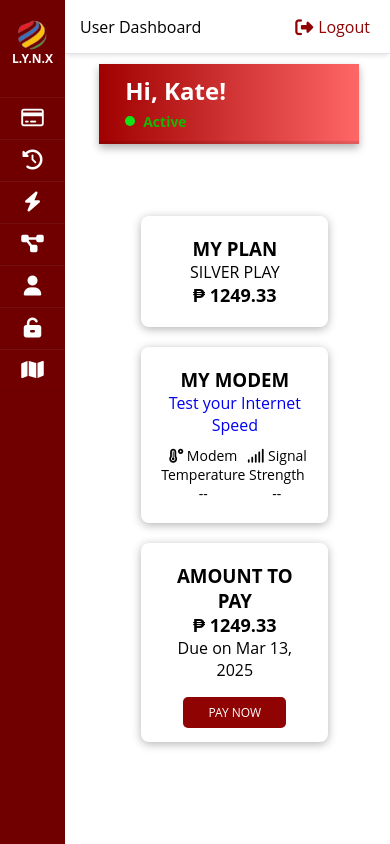
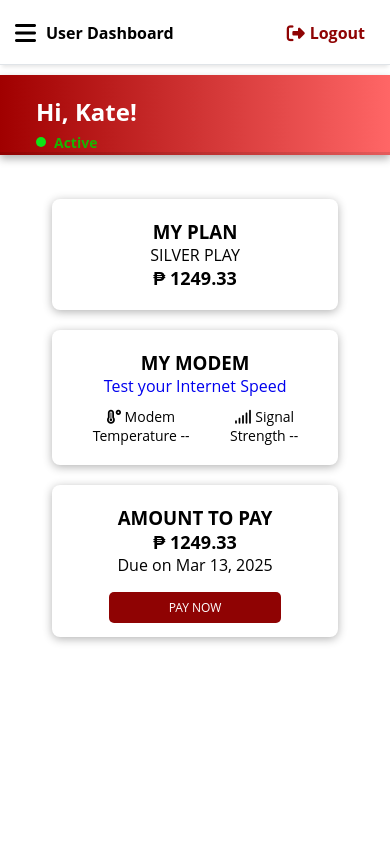
Before and after one commit to WesleyJoshuaPerez/Capstone, a PHP site: page /Github/user_dashboard.html in a window 390 px wide. Run offline with PHP 8.4, Linux system fonts and the light colour scheme; some libraries are stand-ins or nearby versions.

Commit message:
adding hamburger and revise css

```diff
--- a/frontend/styles/admin.css
+++ b/frontend/styles/admin.css
@@ -1,5 +1,5 @@
-@import url("https://fonts.googleapis.com/css?family=Josefin+Sans&display=swap");
-
+/* Importing Google font - Open Sans */
+@import url("https://fonts.googleapis.com/css2?family=Oswald:wght@300;400;500;700&display=swap");
 * {
   margin: 0;
   padding: 0;
--- a/frontend/styles/user_dashboard.css
+++ b/frontend/styles/user_dashboard.css
@@ -1,5 +1,5 @@
-@import url("https://fonts.googleapis.com/css?family=Josefin+Sans&display=swap");
-
+/* Importing Google font - Open Sans */
+@import url("https://fonts.googleapis.com/css2?family=Oswald:wght@300;400;500;700&display=swap");
 * {
   margin: 0;
   padding: 0;
@@ -17,9 +17,21 @@ body {
   display: flex;
   position: relative;
 }
+/* Hide the sidebar completely */
+.sidebar.collapsed {
+  width: 0;
+  overflow: hidden;
+  padding: 0;
+  transition: width 0.3s ease, padding 0.3s ease;
+}
 
+/* Adjust main content when sidebar is hidden */
+.main_content.expanded {
+  margin-left: 0;
+  width: 100%;
+}
 /* Sidebar Styles */
-.wrapper .sidebar {
+.sidebar {
   width: 240px;
   height: 100vh;
   background: #700000;
@@ -28,33 +40,33 @@ body {
   transition: all 0.3s ease;
 }
 
-.wrapper .sidebar h2 {
+.sidebar h2 {
   color: #fff;
   text-transform: uppercase;
   text-align: center;
   margin-bottom: 30px;
 }
 
-.wrapper .sidebar ul li {
+.sidebar ul li {
   padding: 15px;
   border-bottom: 1px solid rgba(0, 0, 0, 0.05);
   border-top: 1px solid rgba(255, 255, 255, 0.05);
 }
 
-.wrapper .sidebar ul li a {
+.sidebar ul li a {
   color: #fff;
   display: block;
 }
 
-.wrapper .sidebar ul li:hover {
+ul li:hover {
   background-color: #fff;
 }
 
-.wrapper .sidebar ul li:hover a {
+.sidebar ul li:hover a {
   color: #700000;
 }
 
-.wrapper .sidebar .social_media {
+.sidebar .social_media {
   position: absolute;
   bottom: 10px;
   left: 50%;
@@ -75,13 +87,14 @@ body {
 }
 
 /* Main Content */
-.wrapper .main_content {
+.main_content {
   width: calc(100% - 200px);
   margin-left: 200px;
   transition: margin-left 0.3s ease;
 }
 
-.wrapper .main_content .header {
+.main_content .header {
+  top: 0;
   padding: 20px;
   background: #fff;
   color: #000000;
@@ -90,6 +103,8 @@ body {
   border-top: 1px solid rgba(255, 255, 255, 0.05);
   box-shadow: 0 4px 4px -2px rgba(0, 0, 0, 0.1); /* Add shadow effect */
   margin-left: 2.5rem;
+  gap: 10px;
+  font-weight: bold;
 }
 
 .header {
@@ -235,7 +249,7 @@ body {
   width: 100%;
   max-width: 900px;
   position: relative;
-  top: 8rem;
+  top: 90px;
   left: auto;
   margin: 0 auto;
 }
@@ -623,145 +637,136 @@ select:focus {
   background-color: #a42b2b;
 }
 /* end of change pass div style */
+/* Hamburger Button */
+#hamburgerBtn {
+  background: none;
+  border: none;
+  font-size: 24px;
+  cursor: pointer;
+  display: none; /* Initially hidden for larger screens */
+}
+
+#hamburgerBtn:hover {
+  color: #700000;
+}
 
 /* Responsive Sidebar */
 @media screen and (max-width: 768px) {
-  .wrapper .sidebar {
+  .main_content .header {
+    margin-left: 0;
+  }
+  .sidebar {
     width: 60px;
+    min-height: 100vh;
     padding: 20px 0;
   }
-  .wrapper .sidebar h2 {
-    display: block;
-    font-size: 12px;
+  .sidebar h2 {
+    font-size: 14px;
   }
-  .wrapper .sidebar ul li {
-    text-align: center;
+
+  .sidebar ul li a {
+    font-size: 0;
+    height: 50px;
+    display: flex;
+    align-items: center;
+    justify-content: center;
   }
-  .wrapper .sidebar ul li a {
-    font-size: 0;
+  .sidebar ul li a i {
+    font-size: 20px;
   }
-  .wrapper .sidebar ul li a i {
-    font-size: 18px;
-  }
-  .wrapper .sidebar .social_media {
+  .sidebar .social_media {
     display: none;
   }
-  .wrapper .main_content {
+  .main_content {
     width: calc(100% - 60px);
-    margin-left: 60px;
+    margin-left: 65px;
   }
-  .header {
-    right: 40px;
+
+  /* Show Hamburger Button */
+  #hamburgerBtn {
+    display: none;
   }
 }
 
 /* For Mobile */
 @media screen and (max-width: 480px) {
-  .wrapper .sidebar {
+  .sidebar {
     width: 65px;
-    height: 100vh;
-    position: fixed;
-    left: 0;
-    top: 0;
+    height: auto;
     padding-top: 20px;
-    overflow: hidden;
   }
-  .wrapper .sidebar h2 {
+  .sidebar h2 {
     font-size: 12px;
   }
-  .wrapper .sidebar ul {
+  .sidebar ul {
     display: block;
   }
-  .wrapper .sidebar ul li {
+  .sidebar ul li {
     padding: 10px;
     text-align: center;
   }
-  .wrapper .sidebar ul li a {
+  .sidebar ul li a {
     font-size: 0;
   }
-  .wrapper .sidebar ul li a i {
+  .sidebar ul li a i {
     font-size: 20px;
   }
-  .wrapper .main_content {
-    width: calc(100% - 65px) !important;
-    margin-left: 65px !important;
-    max-width: 100%;
-  }
-  .header {
-    width: calc(100% - 65px) !important; /* Ensures it fits the screen */
-    margin-left: 1rem !important;
-    top: 0;
-    position: fixed !important;
-    z-index: 1000;
-    display: flex;
-    justify-content: space-between; /* Keeps items aligned */
-    align-items: center;
-  }
-  .logout-btn {
-    position: absolute !important;
-    right: 10px !important; /* Keeps it in place */
-    top: 10px !important;
-  }
+
   #homeSection {
     height: 80px !important;
-    width: 100% !important;
-    padding: 10px !important;
+    width: 100wh !important;
     position: relative;
-    right: 0.3rem !important;
-    max-width: 100%;
-    top: 4rem;
+    top: 10px;
   }
   #homeSection h1 {
-    font-size: 1.5rem !important;
-    margin-right: 4rem !important;
+    font-size: 24px !important;
   }
   #homeSection .status {
     position: relative;
-    top: 0.3rem !important;
-    margin-right: 4rem !important;
+    top: 4.8px !important;
   }
   .card {
-    margin-right: 2rem !important;
+    margin-right: 32px !important;
     position: relative;
-    bottom: 2.4rem !important;
+    bottom: 38.4px !important;
   }
   .card-container {
     width: 100% !important;
   }
   .price {
-    font-size: 18px !important;
+    font-size: 1.125rem !important;
   }
   .modem-info {
-    font-size: 14px !important;
+    font-size: 0.875rem !important;
   }
   #historyDiv {
     position: relative !important;
-    right: 2rem !important;
-    top: 4.5rem !important;
-    width: 18.7rem !important;
+    right: 32px !important;
+    top: 10px !important;
+    width: 299.2px !important;
   }
-  #historyDiv h2{
-    font-size: 1rem !important;
+  #historyDiv h2 {
+    font-size: 16px !important;
     position: relative !important;
-    right: 0.5rem !important;
+    right: 8px !important;
   }
   .table-container {
     overflow-x: auto !important;
     position: relative !important;
-    right: 0.2rem !important;
+    right: 3.2px !important;
   }
   #historyTable {
     width: 100% !important;
-    min-width: 350px;
+    min-width: 21.875rem;
     table-layout: auto !important;
   }
   #applicationDiv {
     position: relative !important;
-    right: 2rem !important;
-    top: 3.5rem !important;
-    width: 18.7rem !important;
+    right: 32px !important;
+    top: 10px !important;
+    width: 299.2px !important;
   }
-  #applicationDiv h2{
+  #applicationDiv h2 {
     font-size: 1rem !important;
     position: relative !important;
     right: 0.5rem !important;
@@ -823,15 +828,7 @@ select:focus {
 
 /* Responsiveness for 768px screen */
 @media screen and (max-width: 768px) {
-  .header {
-    width: calc(100% - 65px) !important;
-    position: relative;
-    right: 0 !important;
-    margin-left: 20px;
-  }
   #homeSection {
-      width: calc(100% - 65px) !important;
-      margin-left: 39px !important;
     height: 7rem;
     padding: 20px;
   }
--- a/user_dashboard.html
+++ b/user_dashboard.html
@@ -59,9 +59,12 @@
           </li>
         </ul>
       </div>
+
       <div class="main_content">
-        <div class="header">
-            <span>User Dashboard</span>
+        <div class="header"> <button id="hamburgerBtn">
+            <i class="fas fa-bars"></i>
+          </button>
+            <span>User Dashboard </span>
             <a href="/logout" class="logout-btn">
                 <i class="fas fa-sign-out-alt"></i> Logout
             </a>
@@ -348,5 +351,6 @@
     </div>
 
     <script src="scripts/user_dashboard.js"></script>
+    <script src="scripts/userdash_sidebar.js"></script>
   </body>
 </html>
```
Also changed, not shown: other parts of frontend/styles/user_dashboard.css (+14 -15 lines), scripts/userdash_sidebar.js (added, +52 -0 lines). Lines whose indentation alone changed are shown as unchanged.
